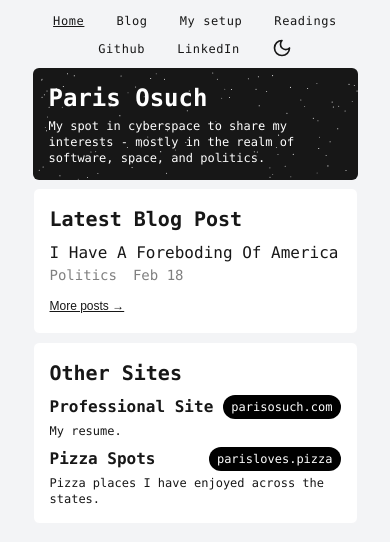
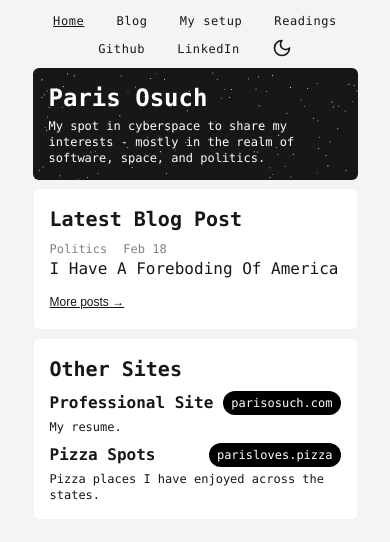
Before and after one commit to parisosuch-dev/cowboyinspace, a Next.js app: page / in a window 390 px wide. Shown: the top 542 px of the page. Built offline with nearby package versions, Linux system fonts and the light colour scheme.

Commit message:
edit blog topic text size and reverse to top

```diff
--- a/app/page.tsx
+++ b/app/page.tsx
@@ -33,12 +33,12 @@ export default function Home() {
           <Link
             key={post.title}
             href={`/blog/${post.slug}`}
-            className="flex flex-col sm:flex-row w-full justify-between font-mono group mt-2 sm:mt-8"
+            className="flex flex-col-reverse sm:flex-row w-full justify-between font-mono group mt-2 sm:mt-8"
           >
             <p className="text-base md:text-2xl group-hover:text-black/50 dark:group-hover:text-black/50">
               {post.title}
             </p>
-            <div className="flex flex-row space-x-4 text-black/50 dark:text-black/75 text-sm md:text-lg">
+            <div className="flex flex-row space-x-4 text-black/50 dark:text-black/75 text-xs md:text-lg">
               <p>{post.topic}</p>
               <p>
                 {post.date
```
